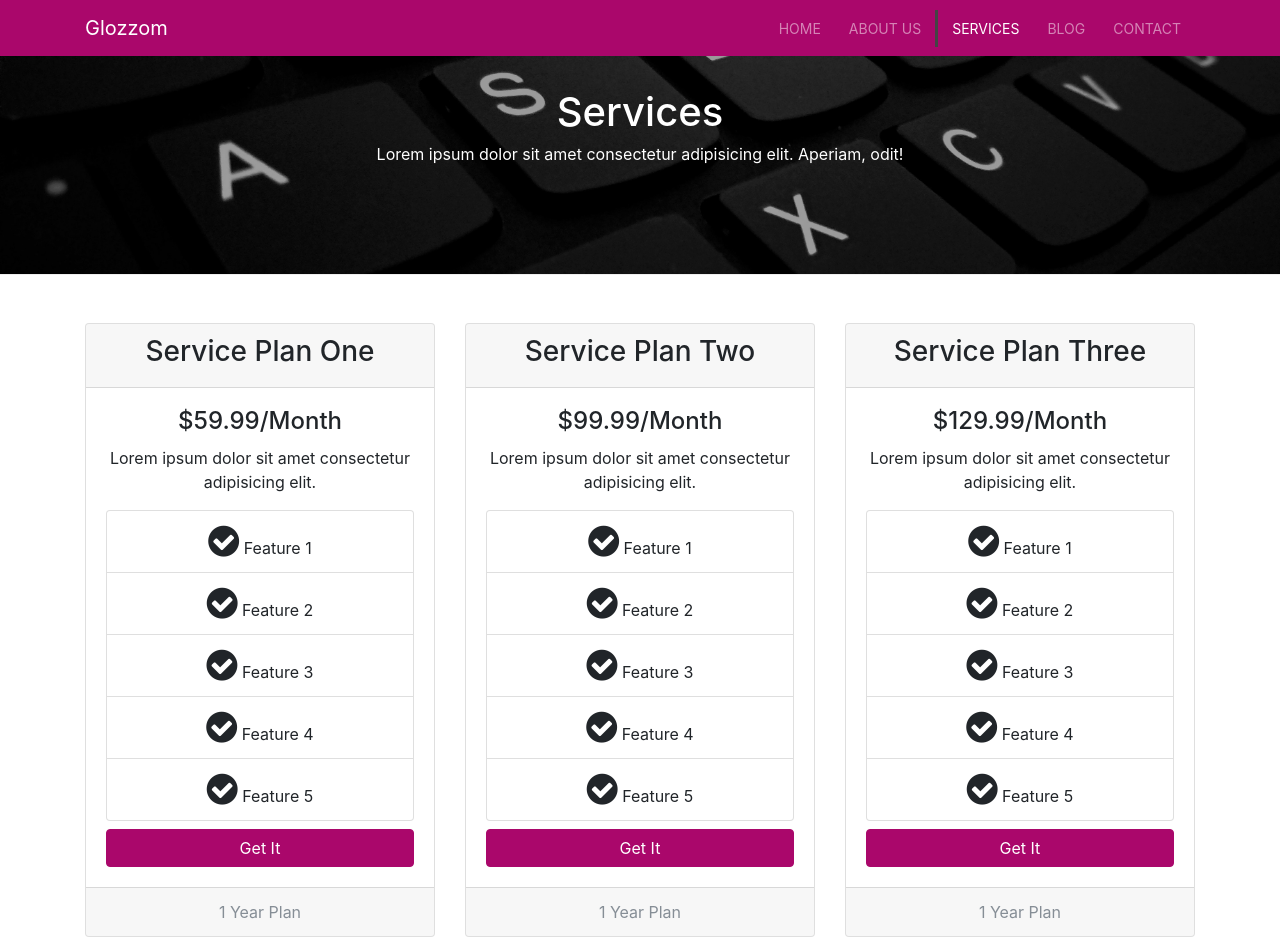
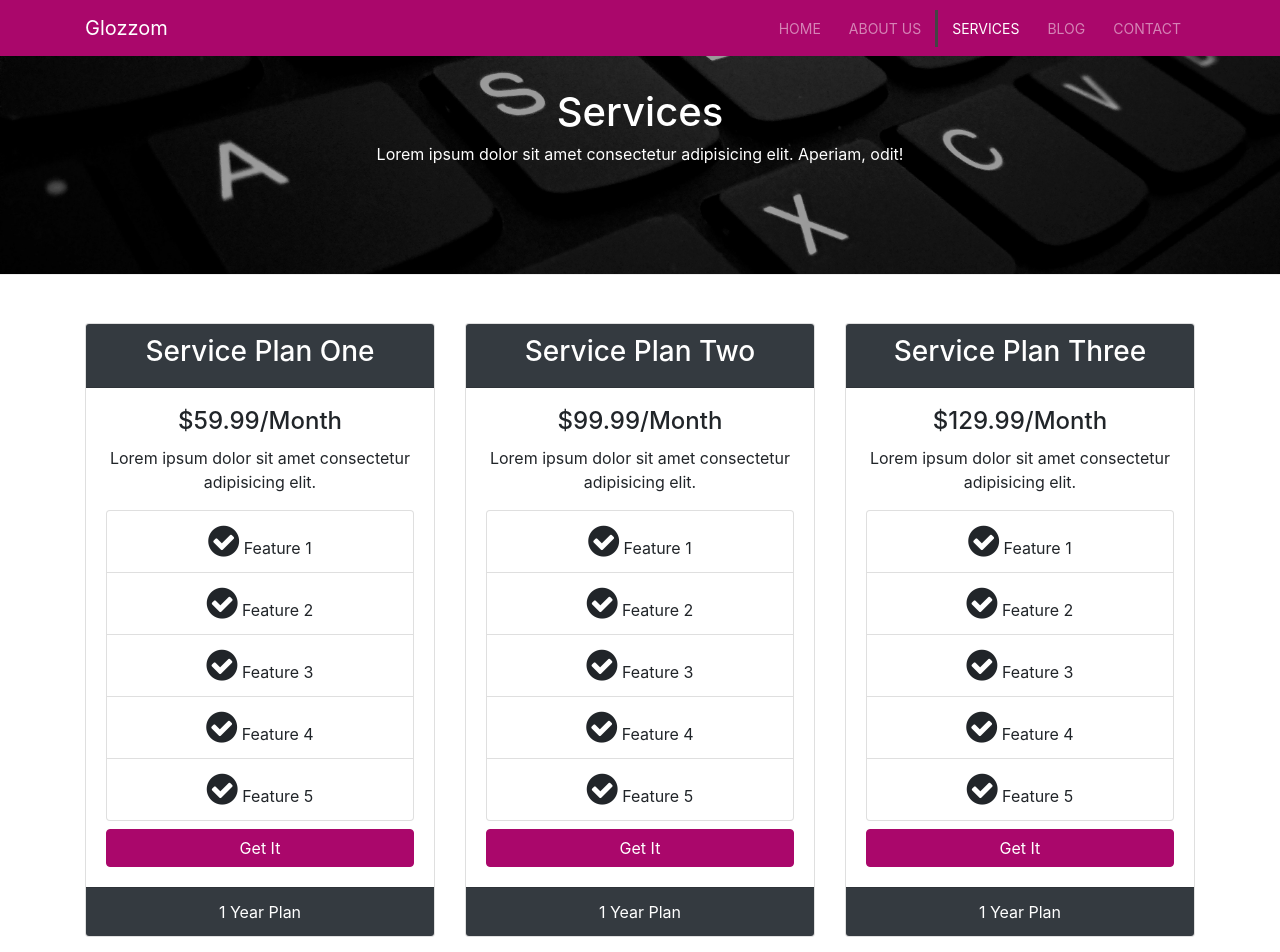
Before and after one commit to B-Rich23/glozzom-multi-page-theme, a website: page src/services.html in a window 1280 px wide. Shown: the top 952 px of the page. Drawn offline with nearby package versions, Linux system fonts and the light colour scheme; some packages are replaced by stand-ins of ours; a script that the page names is missing.

Commit message:
changed color of card headers and footers in services.html

```diff
--- a/src/scss/style.scss
+++ b/src/scss/style.scss
@@ -77,6 +77,10 @@ body {
     }
  }
 
+ #gallery.py-5 img.img-fluid:hover {
+     transform: scale(1.1);
+ }
+
  footer#main-footer{
      background: #AA076B;
      color: #fff;
--- a/src/services.html
+++ b/src/services.html
@@ -63,7 +63,7 @@
             <div class="row">
                 <div class="col-md-4">
                     <div class="card text-center">
-                        <div class="card-header">
+                        <div class="card-header bg-dark text-white">
                             <h3>Service Plan One</h3>
                         </div>
                         <div class="card-body">
@@ -91,14 +91,14 @@
                             </ul>
                             <a href="#" class="btn btn-danger btn-block mt-2">Get It</a>
                         </div>
-                        <div class="card-footer text-muted">
+                        <div class="card-footer bg-dark text-white">
                             1 Year Plan
                         </div>
                     </div>
                 </div>
                 <div class="col-md-4">
                     <div class="card text-center">
-                        <div class="card-header">
+                        <div class="card-header bg-dark text-white">
                             <h3>Service Plan Two</h3>
                         </div>
                         <div class="card-body">
@@ -126,14 +126,14 @@
                             </ul>
                             <a href="#" class="btn btn-danger btn-block mt-2">Get It</a>
                         </div>
-                        <div class="card-footer text-muted">
+                        <div class="card-footer bg-dark text-white">
                             1 Year Plan
                         </div>
                     </div>
                 </div>
                 <div class="col-md-4">
                     <div class="card text-center">
-                        <div class="card-header">
+                        <div class="card-header bg-dark text-white">
                             <h3>Service Plan Three</h3>
                         </div>
                         <div class="card-body">
@@ -161,7 +161,7 @@
                             </ul>
                             <a href="#" class="btn btn-danger btn-block mt-2">Get It</a>
                         </div>
-                        <div class="card-footer text-muted">
+                        <div class="card-footer bg-dark text-white">
                             1 Year Plan
                         </div>
                     </div>
```
